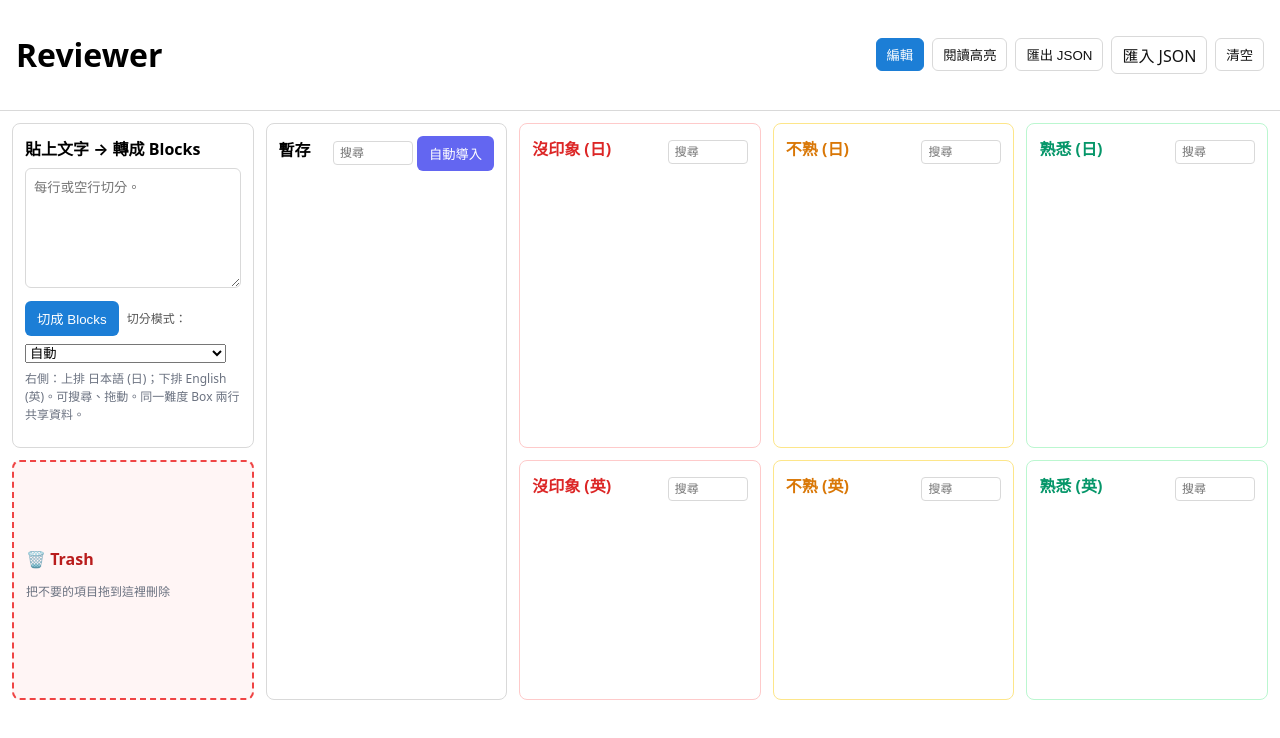
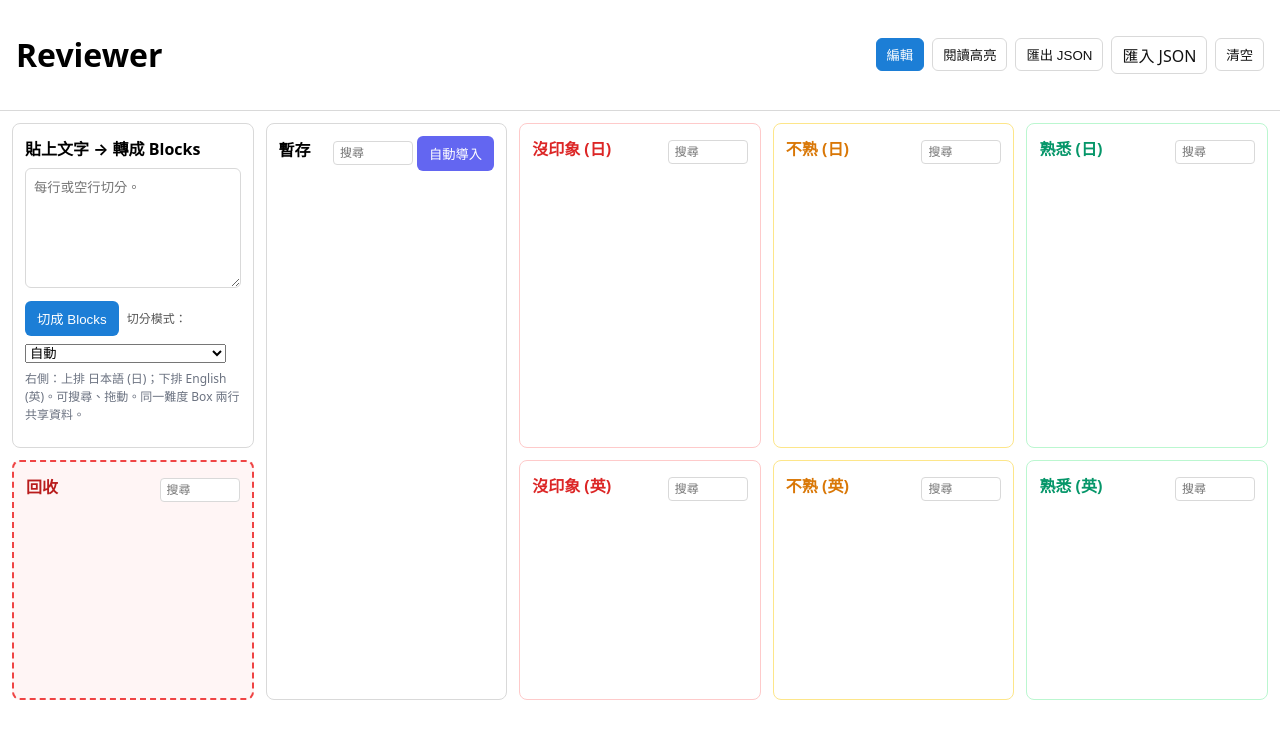
Before and after one commit to AstarChen0720/Reviewer, a React (Vite) app in the folder web/: page / in a window 1280 px wide. Shown: the top 738 px of the page. Built offline with nearby package versions, Linux system fonts and the light colour scheme.

Commit message:
讓trashcan變成一般的box

```diff
--- a/web/src/App.tsx
+++ b/web/src/App.tsx
@@ -2,20 +2,21 @@ import { useEffect, useMemo, useState } from 'react';
 import { DndContext, type DragEndEvent } from '@dnd-kit/core';
 import { SortableContext, verticalListSortingStrategy, arrayMove } from '@dnd-kit/sortable';
 import { DropZone } from './components/DropZone';
-import { TrashBin } from './components/TrashBin';
+// TrashBin 不再用刪除區 (保留檔案但不使用)
 import { DraggableItem } from './components/DraggableItem';
 import type { Block, Box } from './types';
 import { splitToBlocks } from './utils/split';
 import { db } from './storage/db';
-import { getAllByBox, bulkAdd, upsert, remove, clearAll as clearAllDB } from './storage/repo';
+import { getAllByBox, bulkAdd, upsert, clearAll as clearAllDB } from './storage/repo';
 import { Reader } from './components/Reader';
 
-const boxes: Box[] = ['stash', 'box1', 'box2', 'box3'];
+const boxes: Box[] = ['stash', 'box1', 'box2', 'box3', 'trash'];
 export const boxLabels: Record<Box, string> = {
   stash: '暫存',
   box1: '沒印象',
   box2: '不熟',
   box3: '熟悉',
+  trash: '回收',
 };
 
 export default function App() {
@@ -41,12 +42,12 @@ export default function App() {
         } catch {}
       }
       const grouped = await getAllByBox();
-      setBlocks([ ...grouped.stash, ...grouped.box1, ...grouped.box2, ...grouped.box3 ]);
+  setBlocks([ ...grouped.stash, ...grouped.box1, ...grouped.box2, ...grouped.box3, ...grouped.trash ]);
     })();
   }, []);
 
   const byBox = useMemo(() => {
-    const map: Record<Box, Block[]> = { stash: [], box1: [], box2: [], box3: [] };
+  const map: Record<Box, Block[]> = { stash: [], box1: [], box2: [], box3: [], trash: [] };
     for (const b of blocks) map[b.box].push(b);
     for (const k of boxes) map[k].sort((a, b) => a.position - b.position);
     return map;
@@ -67,37 +68,17 @@ export default function App() {
     const overId = e.over?.id?.toString(); // 可能是 'trash'、容器 id 或項目 id
     if (!overId) return;
 
-    if (overId === 'trash') {
-      setBlocks(prev => {
-        const removed = prev.find(b => b.id === activeId);
-        const next = prev.filter(b => b.id !== activeId);
-        if (removed) {
-          // 重新編號原容器 position
-          const updatedSrc = next
-            .filter(b => b.box === removed.box)
-            .sort((a,b)=>a.position-b.position)
-            .map((b, i) => ({ ...b, position: i }));
-          const others = next.filter(b => b.box !== removed.box);
-          const merged = [...others, ...updatedSrc];
-          updatedSrc.forEach(b => void upsert(b));
-          void remove(activeId);
-          return merged;
-        }
-        void remove(activeId);
-        return next;
-      });
-      return;
-    }
+  // 不再有直接刪除行為，trash 當作普通 box
 
     const activeBlock = blocks.find(b => b.id === activeId);
     if (!activeBlock) return;
 
     // 語言分隔容器: box1-ja / box1-en 等
-    const langContainerMatch = overId.match(/^(box[123])-(ja|en)$/);
+  const langContainerMatch = overId.match(/^(box[123])-(ja|en)$/);
     const isBaseBox = (boxes as string[]).includes(overId);
     if (langContainerMatch || isBaseBox) {
       // 放到容器尾端
-      const targetBox = (langContainerMatch ? langContainerMatch[1] : overId) as Box;
+  const targetBox = (langContainerMatch ? langContainerMatch[1] : overId) as Box;
       const targetLang = langContainerMatch ? (langContainerMatch[2] as 'ja'|'en') : undefined;
       // 若有語言限制, 且項目語言不同, 不動作
       if (targetLang && activeBlock.lang !== targetLang) return;
@@ -127,7 +108,7 @@ export default function App() {
 
     setBlocks(prev => {
       // 取出目標容器與來源容器的當前順序
-      const listBy = (box: Box) => prev.filter(b => b.box === box).sort((a,b)=>a.position-b.position);
+  const listBy = (box: Box) => prev.filter(b => b.box === box).sort((a,b)=>a.position-b.position);
       const srcBox = activeBlock.box;
       const srcList = listBy(srcBox).filter(b => b.id !== activeId);
       const dstList = listBy(targetBox);
@@ -247,6 +228,19 @@ export default function App() {
               {byBox.stash.filter(b=>!search.stash || b.text.includes(search.stash)).map(b=> <DraggableItem key={b.id} block={b} />)}
             </DropZone>
           </SortableContext>
+          {/* Trash 單一容器 (不分語言) */}
+          <SortableContext items={byBox.trash.filter(b=>!search.trash || b.text.includes(search.trash)).map(b=>b.id)} strategy={verticalListSortingStrategy}>
+            <DropZone
+              id="trash"
+              title={boxLabels.trash}
+              colorClass="zone-trash"
+              showSearch
+              search={search.trash||''}
+              onSearchChange={v=>setSearch(s=>({...s,trash:v}))}
+            >
+              {byBox.trash.filter(b=>!search.trash || b.text.includes(search.trash)).map(b=> <DraggableItem key={b.id} block={b} />)}
+            </DropZone>
+          </SortableContext>
           {/* 上排 日文 */}
           {(['box1','box2','box3'] as Box[]).map(box => {
             const list = byBox[box].filter(b=>b.lang==='ja').filter(b=>!search[box] || b.text.includes(search[box]!));
@@ -283,7 +277,6 @@ export default function App() {
               </SortableContext>
             );
           })}
-          <TrashBin />
         </DndContext>
       </main>
       ) : (
--- a/web/src/index.css
+++ b/web/src/index.css
@@ -6,24 +6,26 @@
 .actions button.active{ background: var(--accent); color:#fff; border-color: var(--accent); }
 .grid{ display:grid; gap:12px; padding:12px; grid-template-columns:repeat(5, minmax(0,1fr)); }
 .board-grid{
-	/* 5 equal columns (lines 1..6) : 1=input+trash, 2=stash (rows 1-2 span), 3~5=ja (row1) / en (row2) */
+	/* 5 等寬欄：1=輸入/Trash, 2=暫存(跨兩列), 3=Box1, 4=Box2, 5=Box3 */
 	grid-template-columns:repeat(5, minmax(0,1fr));
 	grid-auto-rows:minmax(240px, auto);
 }
 .panel.input-panel{ grid-column:1/2; grid-row:1/2; }
 .panel.trash{ grid-column:1/2; grid-row:2/3; }
-/* 暫存跨兩列 (column 2) */
+/* 暫存占 2*1 和 2*2 (跨兩列) */
 .zone-stash{ grid-column:2/3; grid-row:1/3; }
-/* 日文三格 (row1 columns 3,4,5) */
+/* 日文三格 (row1) */
+/* 日文三格放第 3,4,5 欄 */
 .zone-box1-ja{ grid-column:3/4; grid-row:1/2; }
 .zone-box2-ja{ grid-column:4/5; grid-row:1/2; }
 .zone-box3-ja{ grid-column:5/6; grid-row:1/2; }
-/* 英文三格 (row2 columns 3,4,5) */
+/* 英文三格 (row2) */
+/* 英文三格放第 3,4,5 欄 (第二列) */
 .zone-box1-en{ grid-column:3/4; grid-row:2/3; }
 .zone-box2-en{ grid-column:4/5; grid-row:2/3; }
 .zone-box3-en{ grid-column:5/6; grid-row:2/3; }
 
-/* (移除多餘第 6 欄，確保平均 5 欄無空白) */
+/* 移除第 6 欄空白：使用 5 欄對齊 */
 .panel{ border:1px solid var(--border); border-radius:8px; padding:12px; background:#fff; min-height:200px; }
 .panel h2{ margin:0 0 8px; font-size:16px; }
 textarea#paste{ width:100%; height:120px; padding:8px; border:1px solid var(--border); border-radius:6px; }
@@ -48,6 +50,11 @@ button:hover{ filter:brightness(0.95); } .hint{ color:var(--muted); font-size:12
 .zone-box2 h2, .zone-box2-ja h2, .zone-box2-en h2{ color:#d97706; }
 .zone-box3 h2, .zone-box3-ja h2, .zone-box3-en h2{ color:#059669; }
 
+/* Single Trash box visual (dashed red) */
+.zone-trash{ border:2px dashed #ef4444; background:#fff5f5; }
+.zone-trash h2{ color:#b91c1c; }
+.zone-trash.drag-over{ background:#fee2e2; border-color:#dc2626; }
+
 .zone-head{ display:flex; align-items:center; justify-content:space-between; gap:6px; }
 .zone-search{ flex:0 0 auto; width:80px; font-size:12px; padding:4px 6px; border:1px solid var(--border); border-radius:4px; }
 
--- a/web/src/storage/repo.ts
+++ b/web/src/storage/repo.ts
@@ -3,7 +3,7 @@ import type { Block, Box } from '../types';
 
 export async function getAllByBox(): Promise<Record<Box, Block[]>> {
   const all = await db.items.toArray();
-  const by: Record<Box, Block[]> = { stash: [], box1: [], box2: [], box3: [] };
+  const by: Record<Box, Block[]> = { stash: [], box1: [], box2: [], box3: [], trash: [] };
   for (const b of all) by[b.box].push(b);
   for (const k of Object.keys(by) as Box[]) by[k].sort((a, b) => a.position - b.position);
   return by;
--- a/web/src/types.ts
+++ b/web/src/types.ts
@@ -1,4 +1,4 @@
-export type Box = 'stash' | 'box1' | 'box2' | 'box3';
+export type Box = 'stash' | 'box1' | 'box2' | 'box3' | 'trash';
 
 export type Block = {
   id: string;
```
Also changed, not shown: 1 other file (tests, documents, lock files or other folders).
